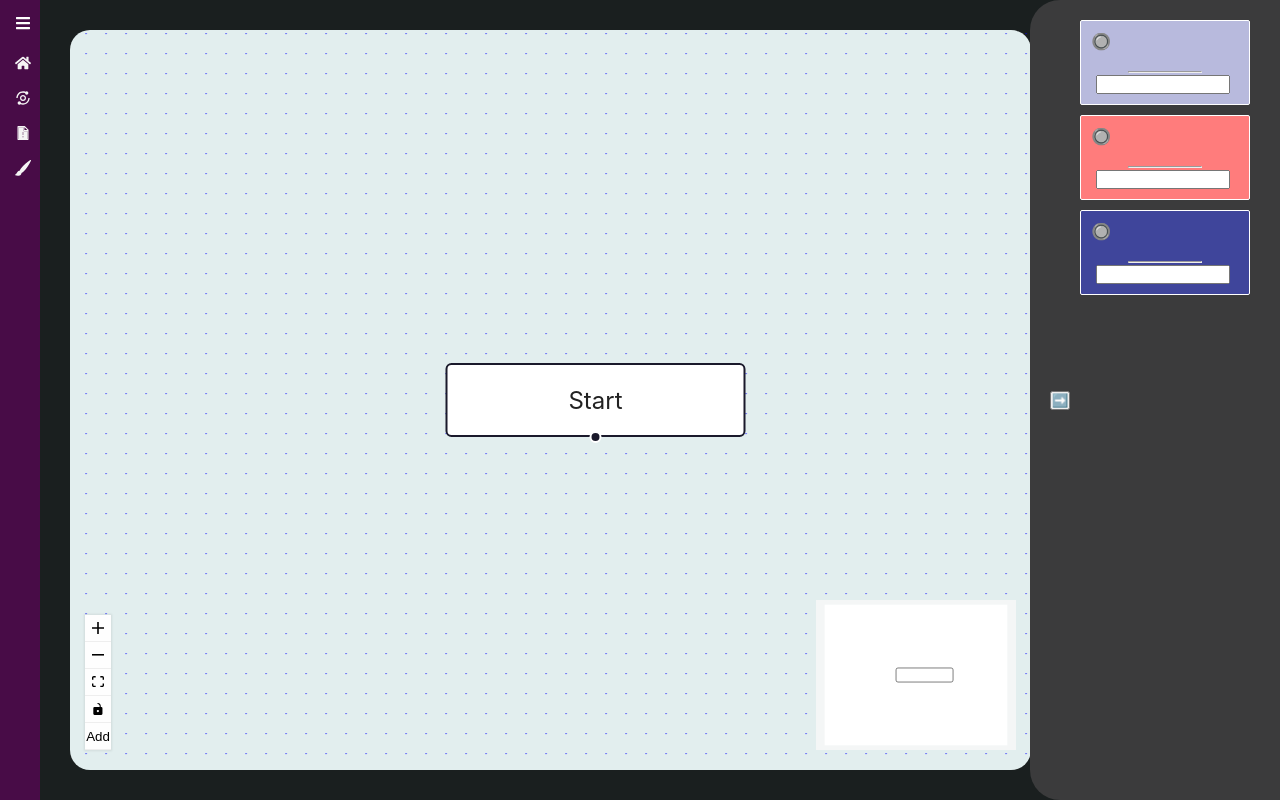
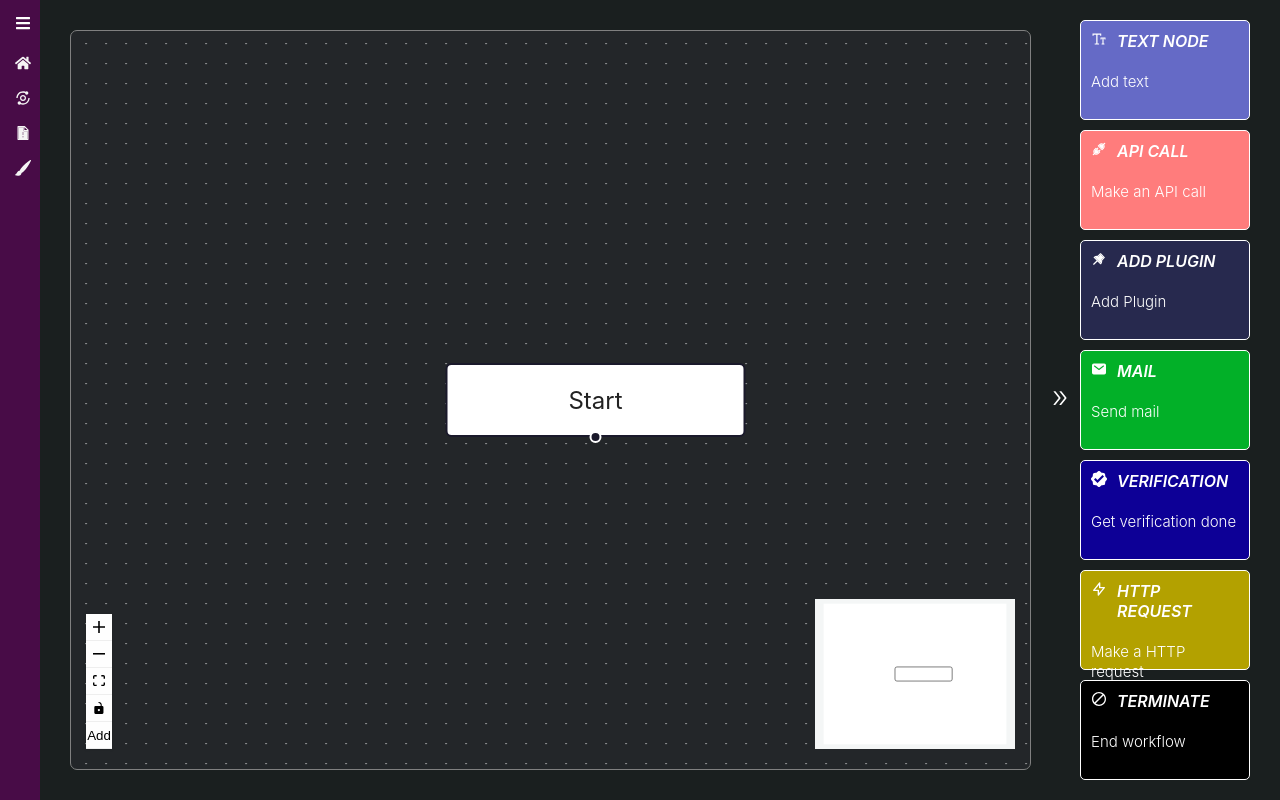
Before and after one commit to Ankurit1891/work-flow, a React (Create React App) app: page /canvas in a window 1280 px wide. Built offline with nearby package versions, Linux system fonts and the light colour scheme.

Commit message:
Added extra customizable nodes

```diff
--- a/src/App.css
+++ b/src/App.css
@@ -78,7 +78,7 @@ a {
   justify-content: center;
   border-radius: 30px 0px 0px 30px;
   height: 100%;
-  background-color: rgb(59 59 60);
+  background-color: transparent;
 }
 .main-body-section {
   width: 100%;
@@ -86,3 +86,20 @@ a {
 .react-flow-canvas {
   z-index: 1;
 }
+
+path.react-flow__edge-path:hover {
+  stroke-width: 2.5;
+  background-color: #ffffff;
+  cursor: pointer;
+}
+path.react-flow__edge-path {
+  stroke-width: 2;
+  color: #000000;
+}
+.react-flow__node {
+  padding: 10px;
+}
+
+.custom-node {
+  padding: 2px;
+}
--- a/src/components/CustomNode.js
+++ b/src/components/CustomNode.js
@@ -1,5 +1,8 @@
 import React from "react";
+
 import { useDrag } from "react-dnd";
+import { motion, transform } from "framer-motion";
+import "../App.css";
 
 const CustomNode = (props) => {
   const x = Math.trunc(Math.random() * 500);
@@ -14,52 +17,66 @@ const CustomNode = (props) => {
       nodeHeight: props.Nodeheight,
       nodeBackgroundColor: props.NodebackgroundColor,
       nodeMargin: props.Nodemargin,
+      nodeIcon: props.NodeIcon,
+      nodeName: props.NodeName,
+      nodeType: props.NodeType,
     },
     collect: (monitor) => ({
       isDragging: !!monitor.isDragging(),
     }),
   }));
 
-  const onClickHandler = () => {
-    if (props.parent === "rightBar") {
-      props.onNodeAdd(
-        x,
-        y,
-        props.NodeKey,
-        props.Nodeheight,
-        props.NodebackgroundColor,
-        props.Nodemargin
-      );
-    }
-  };
   return (
-    <div
+    <motion.div
       ref={drag}
-      // onClick={onClickHandler}
       key={props.key}
+      whileHover={{
+        scale: props.parent === "rightBar" ? 1.1 : 1,
+      }}
+      className="custom-node"
       style={{
         opacity: isDragging ? "0.3" : "1",
+        cursor: isDragging ? "grabbing" : "grab",
         display: "flex",
         flexDirection: "column",
         height: isDragging ? "100px" : props.Nodeheight,
-        width: "wrap",
+        width: props.parent === "rightBar" ? "180px" : "wrap",
         maxWidth: "170px",
         border: isDragging ? "5px solid white" : "1px solid white",
         backgroundColor: props.NodebackgroundColor,
-        borderRadius: isDragging ? "0px" : "2px",
+        borderRadius: isDragging ? "0px" : "5px",
         margin: props.parent === "rightBar" ? props.Nodemargin : "0px",
-        padding: props.parent === "rightBar" ? "10px" : "20px",
+        paddingBottom: "10px",
+        padding: props.parent === "rightBar" ? "10px" : "10px",
       }}
     >
       <div style={{ display: "flex", flexDirection: "row" }}>
-        🔘<div style={{ color: "grey" }}>{props.name}</div>
+        <span
+          style={{
+            color: "white",
+            marginRight: "10px",
+          }}
+        >
+          {props.NodeIcon}
+        </span>
+        <div style={{ color: "white", fontWeight: "600", textAlign: "left" }}>
+          <i>{props.NodeName}</i>
+        </div>
       </div>
       <br />
-      <hr style={{ width: "50%", alignSelf: "center" }} />
-      <div style={{ alignSelf: "center" }}>
-        <input type="text" style={{ width: "90%", marginLeft: "5px" }} />
+      <div style={{ textAlign: "left" }}>
+        <span
+          style={{
+            color: "white",
+            fontWeight: "300",
+            textAlign: "left",
+            fontSize: props.parent === "rightBar" ? "15px" : "10px",
+          }}
+        >
+          {props.NodeDescription}
+        </span>
       </div>
-    </div>
+    </motion.div>
   );
 };
 
--- a/src/components/FlowChart.js
+++ b/src/components/FlowChart.js
@@ -1,44 +1,49 @@
-import { useCallback, useState, useEffect } from "react";
+import { useCallback, useState } from "react";
 import ReactFlow, {
   Background,
   ControlButton,
-  addEdge,
+  MarkerType,
   applyEdgeChanges,
   applyNodeChanges,
   MiniMap,
   Controls,
 } from "react-flow-renderer";
+import "../App.css";
 import { nodeStyle } from "../node_data/RightBarNodeList";
 import { initialEdges, initialNodes } from "../node_data/NodeData";
 import CustomNode from "./CustomNode";
 import Modal from "./Modal";
+import { useDrop } from "react-dnd";
 import NodeForm from "./NodeForm";
-import { useDrop } from "react-dnd";
 
 const FlowChart = (props) => {
   const [edges, setEdges] = useState(initialEdges);
   const [nodes, setNodes] = useState(initialNodes);
   const [openModal, setOpenModal] = useState(false);
+  const [openFormModal, setOpenFormModal] = useState(false);
 
   const [{ isOver }, drop] = useDrop(() => ({
     accept: "div",
     drop: (item, monitor) => {
-      console.log(
-        `id = ${item.id},
-        x =${item.x},
-        y =${item.y},
-        key =${item.nodeKey},
-        height =${item.nodeHeight},
-        color =${item.nodeBackgroundColor},
-        margin =${item.nodeMargin}`
-      );
+      const dropCoordinates = monitor.getClientOffset();
+      const xCords = dropCoordinates.x - 150;
+      const yCords = dropCoordinates.y - 180;
+
+      setOpenFormModal((e) => {
+        return !e;
+      });
+
+      console.log(`after setting form modal`);
       onAddNode(
-        item.x,
-        item.y,
+        xCords,
+        yCords,
         item.nodeKey,
         item.nodeBackgroundColor,
         item.nodeHeight,
-        item.nodeMargin
+        item.nodeMargin,
+        item.nodeIcon,
+        item.nodeName,
+        item.nodeType
       );
     },
     collect: (monitor) => ({
@@ -46,28 +51,27 @@ const FlowChart = (props) => {
     }),
   }));
 
-  useEffect(() => {
-    if (props.cords[0] && props.cords[1]) {
-      onAddNode(
-        props.cords[0],
-        props.cords[1],
-        props.styles[0],
-        props.styles[1],
-        props.styles[2],
-        props.keyId
-      );
-    }
-  }, [props.cords[0], props.cords[1]]);
+  const uniqueId = () => {
+    const dateString = Date.now().toString(36);
+    const randomness = Math.random().toString(36).substr(2);
+    return dateString + randomness;
+  };
 
-  const onAddNode = (x, y, keyId, backgroundColor, height, margin) => {
-    console.log(
-      `x = ${x} ,y = ${y} printing key = ${keyId} - height=${height} - margin=${margin} - backgroundCOlor = ${backgroundColor}`
-    );
+  const onAddNode = (
+    x,
+    y,
+    keyId,
+    backgroundColor,
+    height,
+    margin,
+    icon,
+    name,
+    type
+  ) => {
+    console.log(x, y, keyId, backgroundColor, height, margin, icon, name);
     const color = backgroundColor;
-    const name = prompt("Enter the node name");
-    let type = prompt("Enter the type...  Input , Output  or Default")
-      ?.toLowerCase()
-      ?.trim();
+    const description = prompt("Enter the node description");
+
     switch (type) {
       case "input":
         type = "input";
@@ -79,11 +83,9 @@ const FlowChart = (props) => {
         type = "";
         break;
     }
-    console.log(keyId);
+
     const newNode = {
-      // id: `${nodes.length + 1}`,
-      // key: `${nodes.length + 1}`,
-      id: `${Math.trunc(Math.random() * 500)}`,
+      id: `${uniqueId()}`,
       key: `${Math.trunc(Math.random() * 500)}`,
       type: type,
       name: name,
@@ -91,12 +93,18 @@ const FlowChart = (props) => {
       animated: false,
       data: {
         label: (
-          <div>
+          <div
+          // className="react-flow__node-default react-flow__node-group react-flow__node-input react-flow__node-output"
+          // style={{ padding: "2px" }}
+          >
             <CustomNode
+              // className="react-flow__node-default react-flow__node-group react-flow__node-input react-flow__node-output"
+              NodeIcon={icon}
+              NodeDescription={description}
               Nodeheight={height}
               NodebackgroundColor={color}
               Nodemargin={margin}
-              name={name}
+              NodeName={name}
               parent={"flowchart"}
             ></CustomNode>
           </div>
@@ -115,31 +123,23 @@ const FlowChart = (props) => {
     [setNodes]
   );
 
-  function handleEdgeChange(oldEdge, newConnection) {
-    const sourceId = newConnection.source;
-    const targetId = newConnection.target;
-    console.log(sourceId);
-    console.log(targetId);
-  }
-
   const onConnect = (params) => {
     const { source, target } = params;
     const newEdge = {
       id: `e${source}->${target}`,
       source: source,
       target: target,
+      strokeWidth: 3,
+      color: "black",
       type: "smoothstep",
-      animated: true,
+      animated: false,
+      markerEnd: {
+        type: MarkerType.ArrowClosed,
+      },
     };
     setEdges([...edges, newEdge]);
   };
 
-  const onEdgeUpdate = (oldEdge, newConnection) => {
-    const { source, target, data } = newConnection;
-    console.log("Updated edge data:", data);
-    console.log("Edge source:", source);
-    console.log("Target :", target);
-  };
   const onEdgesChange = useCallback(
     (changes) => setEdges((eds) => applyEdgeChanges(changes, eds)),
     []
@@ -147,7 +147,7 @@ const FlowChart = (props) => {
 
   const onNodeLeftClick = (event, node) => {
     if (node.id === "0") {
-      console.log(node.position.x);
+      // console.log(node.position.x);
       onAddNode(node.position.x, node.position.y);
     }
     console.log(
@@ -159,29 +159,33 @@ const FlowChart = (props) => {
       node.keyId
     );
   };
-  const onEdgeRightClick = (event, edge) => {
-    console.log("Edge clicked:", edge.id, " name:", edge.name);
-  };
-  const onEndeMouseEnter = (event, edge) => {
-    console.log("Mouse Enter");
-  };
+  const onEdgeRightClick = (event, edge) => {};
+  const onEndeMouseEnter = (event, edge) => {};
 
   const onNodeRightClick = (event, node) => {
-    console.log("Node right-clicked:", node);
     setOpenModal(true);
     event.preventDefault();
   };
   return (
-    <div ref={drop} style={{ width: "100%", height: "100%" }}>
+    <div
+      ref={drop}
+      style={{
+        width: "100%",
+        height: "100%",
+        backgroundColor: "#232629",
+        borderRadius: "7px",
+        border: "1px solid grey",
+      }}
+    >
       {/* {openFormModal && <NodeForm setOpenFormModal={setOpenFormModal} />} */}
       {openModal && <Modal setOpenModal={setOpenModal} />}
       <ReactFlow
-        // ref={drop}
         nodes={nodes}
         edges={edges}
         onNodesChange={onNodesChange}
         onEdgesChange={onEdgesChange}
         onConnect={onConnect}
+        snapToGrid={true}
         onNodeClick={onNodeLeftClick}
         onNodeContextMenu={onNodeRightClick}
         onEdgeClick={onEdgeRightClick}
@@ -189,7 +193,7 @@ const FlowChart = (props) => {
         fitView
       >
         <MiniMap />
-        <Background variant="dots" gap={10} size={0.3} color="blue" />
+        <Background variant="dots" gap={10} size={0.3} color="white" />
         <Controls>
           <ControlButton
             onClick={() => {
--- a/src/components/Modal.js
+++ b/src/components/Modal.js
@@ -1,7 +1,7 @@
 import React from "react";
 import "./Modal.css";
 import { motion } from "framer-motion";
-function Modal({ setOpenModal }) {
+function Modal({ setOpenModal, setOpenFormModal }) {
   return (
     <div className="modalBackground">
       <motion.div
@@ -21,6 +21,7 @@ function Modal({ setOpenModal }) {
             }}
             onClick={() => {
               setOpenModal(false);
+              setOpenFormModal(false);
             }}
           >
             ❌
--- a/src/components/RightBar.js
+++ b/src/components/RightBar.js
@@ -1,11 +1,13 @@
 import React, { useState } from "react";
 import CustomNode from "./CustomNode";
-import { motion } from "framer-motion";
+import { motion, transform } from "framer-motion";
 import { nodeList } from "../node_data/RightBarNodeList";
+import { AiOutlineDoubleRight } from "react-icons/ai";
+import { AiOutlineDoubleLeft } from "react-icons/ai";
 
 const RightBar = (props) => {
   const [openBar, setOpenBar] = useState(true);
-  const [isOpen, setisOpen] = useState("➡️");
+  const [isOpen, setisOpen] = useState(<AiOutlineDoubleRight />);
   let open = true;
 
   const sidebarOnClickHandler = (e) => {
@@ -13,7 +15,11 @@ const RightBar = (props) => {
       open = !prev;
       setOpenBar(open);
       setisOpen((prev) => {
-        return open === true ? "➡️" : "⬅️";
+        return open === true ? (
+          <AiOutlineDoubleRight />
+        ) : (
+          <AiOutlineDoubleLeft />
+        );
       });
       return !prev;
     });
@@ -31,18 +37,22 @@ const RightBar = (props) => {
           alignItems: "center",
         }}
       >
-        <motion.button
+        <motion.div
           whileHover={{
             scale: 1.1,
             originX: 0,
             originY: 0,
-            color: "#f8e112",
           }}
           className="sidebar-button"
           onClick={sidebarOnClickHandler}
         >
-          <div>{isOpen}</div>
-        </motion.button>
+          <motion.div
+            transition={{ duration: 0.5, ease: "easeInOut" }}
+            style={{ color: "white", fontWeight: "bold", fontSize: "20px" }}
+          >
+            {isOpen}
+          </motion.div>
+        </motion.div>
       </div>
 
       {openBar && (
@@ -52,6 +62,10 @@ const RightBar = (props) => {
               <div className="draggable-object" key={node.key}>
                 <div>
                   <CustomNode
+                    NodeType={node.nodeType}
+                    NodeIcon={node.nodeIcon}
+                    NodeName={node.nodeName}
+                    NodeDescription={node.nodeDescription}
                     parent={"rightBar"}
                     onNodeAdd={onNodeAdd}
                     NodeKey={node.nodeID}
--- a/src/node_data/NodeData.js
+++ b/src/node_data/NodeData.js
@@ -5,7 +5,7 @@ const initialNodes = [
     name: "start",
     type: "input",
     data: { label: "Start" },
-    position: { x: 250, y: 25 },
+    position: { x: 500, y: 150 },
   },
 
   // {
--- a/src/node_data/RightBarNodeList.js
+++ b/src/node_data/RightBarNodeList.js
@@ -1,9 +1,17 @@
+import { AiOutlineFontSize } from "react-icons/ai";
+import { AiTwotoneApi } from "react-icons/ai";
+import { AiTwotonePushpin } from "react-icons/ai";
+import { GoCircleSlash } from "react-icons/go";
+import { GoVerified } from "react-icons/go";
+import { IoMail } from "react-icons/io5";
+import { HiOutlineLightningBolt } from "react-icons/hi";
+
 const nodeStyle = {
   background: "#ffffff",
   color: "#000000",
   width: 100,
   height: 50,
-  padding: 0,
+  padding: "7px",
   margin: 0,
   border: "2px solid #000000",
   boxShadow: "3px 3px 3px #888888",
@@ -18,32 +26,100 @@ const nodeList = [
   {
     key: "type1",
     nodeID: "type1",
-    nodeHeight: "200",
+    nodeIcon: <AiOutlineFontSize />,
+    nodeHeight: "100px",
     nodeWidth: "fit-content",
-    nodeBackgroundColor: "#b8badd",
+    nodeBackgroundColor: "#656ac6",
     nodeBorderRadius: "10px",
     nodeMargin: "10px",
     nodePadding: "20px",
+    nodeDescription: "Add text",
+    nodeName: "TEXT NODE",
+    nodeType: "default",
   },
   {
     key: "type2",
     nodeID: "type2",
-    nodeHeight: "200",
+    nodeIcon: <AiTwotoneApi />,
+    nodeHeight: "100px",
     nodeWidth: "fit-content",
     nodeBackgroundColor: "#ff7c7c",
     nodeBorderRadius: "10px",
     nodeMargin: "10px",
     nodePadding: "20px",
+    nodeDescription: "Make an API call",
+    nodeName: "API CALL",
+    nodeType: "default",
   },
   {
     key: "type3",
     nodeID: "type3",
-    nodeHeight: "200",
+    nodeIcon: <AiTwotonePushpin />,
+    nodeHeight: "100px",
     nodeWidth: "fit-content",
-    nodeBackgroundColor: "#3f459b",
+    nodeBackgroundColor: "#27294e",
     nodeBorderRadius: "10px",
     nodeMargin: "10px",
     nodePadding: "20px",
+    nodeDescription: "Add Plugin",
+    nodeName: "ADD PLUGIN",
+    nodeType: "default",
+  },
+  {
+    key: "type4",
+    nodeID: "type4",
+    nodeIcon: <IoMail />,
+    nodeHeight: "100px",
+    nodeWidth: "fit-content",
+    nodeBackgroundColor: "#02b028",
+    nodeBorderRadius: "10px",
+    nodeMargin: "10px",
+    nodePadding: "20px",
+    nodeDescription: "Send mail",
+    nodeName: "MAIL",
+    nodeType: "default",
+  },
+  {
+    key: "type5",
+    nodeID: "type5",
+    nodeIcon: <GoVerified />,
+    nodeHeight: "100px",
+    nodeWidth: "fit-content",
+    nodeBackgroundColor: "#0d0096",
+    nodeBorderRadius: "10px",
+    nodeMargin: "10px",
+    nodePadding: "20px",
+    nodeDescription: "Get verification done",
+    nodeName: "VERIFICATION",
+    nodeType: "default",
+  },
+  {
+    key: "type6",
+    nodeID: "type6",
+    nodeIcon: <HiOutlineLightningBolt />,
+    nodeHeight: "100px",
+    nodeWidth: "fit-content",
+    nodeBackgroundColor: "#b3a100",
+    nodeBorderRadius: "10px",
+    nodeMargin: "10px",
+    nodePadding: "20px",
+    nodeDescription: "Make a HTTP request",
+    nodeName: "HTTP REQUEST",
+    nodeType: "default",
+  },
+  {
+    key: "type7",
+    nodeID: "type7",
+    nodeIcon: <GoCircleSlash />,
+    nodeHeight: "100px",
+    nodeWidth: "fit-content",
+    nodeBackgroundColor: "#000000",
+    nodeBorderRadius: "10px",
+    nodeMargin: "10px",
+    nodePadding: "20px",
+    nodeDescription: "End workflow",
+    nodeName: "TERMINATE",
+    nodeType: "output",
   },
 ];
 
```
Also changed, not shown: src/components/NodeForm.js (+8 -2 lines).
